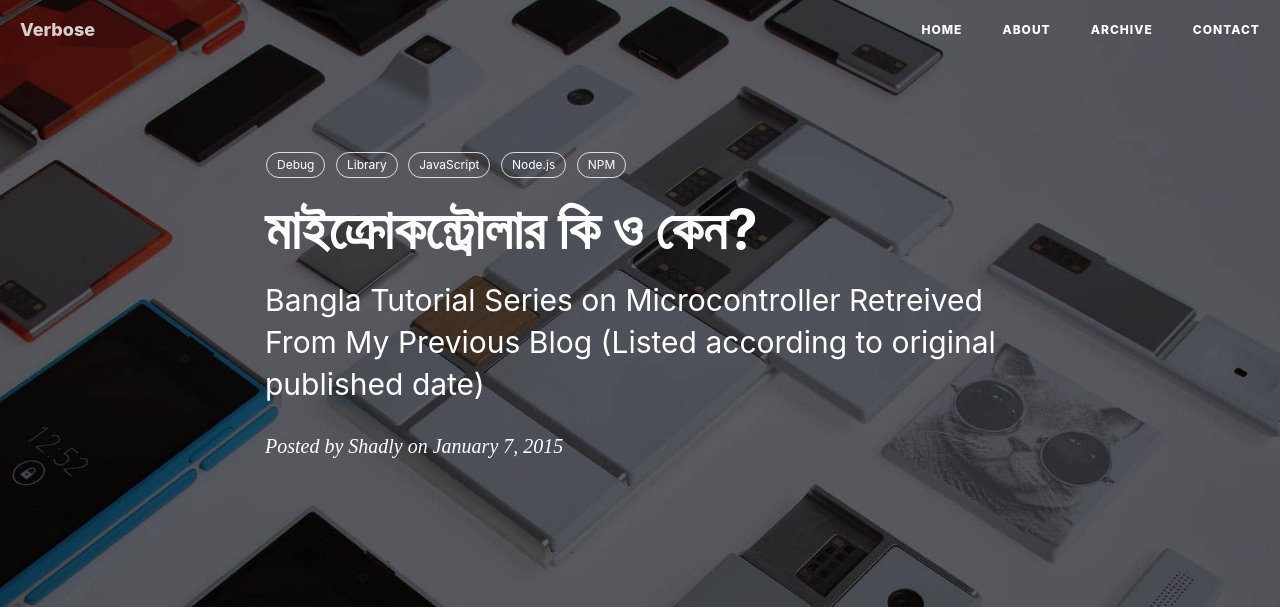
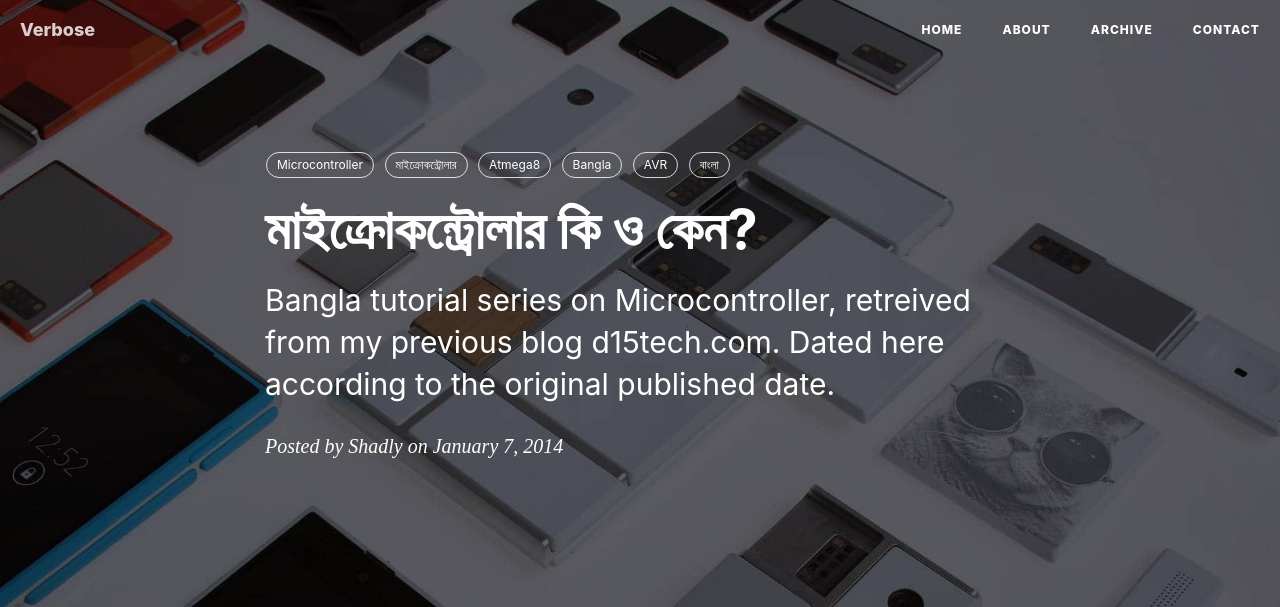
Before and after one commit to shadlyd15/blog, a Jekyll site: the page built from _posts/D15/2015-07-01-মাইক্রোকন্ট্রোলার কি ও কেন.md, in a window 1280 px wide and 1400 px high. Shown: the top 607 px of the window. Built offline with Jekyll 4.4.1, drawn with Linux system fonts in a browser that asks for light colours; nearby versions of some CDN libraries; comment, search, counter and statistics services are not loaded; some of the changed text lies outside the part shown; grey boxes are pictures that could not be loaded.

```diff
--- a/_posts/D15/2015-07-01-মাইক্রোকন্ট্রোলার কি ও কেন.md
+++ b/_posts/D15/2015-07-01-মাইক্রোকন্ট্রোলার কি ও কেন.md
@@ -1,27 +1,34 @@
 ---
 layout: post
 title: "মাইক্রোকন্ট্রোলার কি ও কেন?"
-subtitle: 'Bangla Tutorial Series on Microcontroller Retreived From My Previous Blog (Listed according to original published date)'
-date:       2015-01-07
+subtitle: 'Bangla tutorial series on Microcontroller, retreived from my previous blog d15tech.com. Dated here according to the original published date.'
+date:       2014-01-07
 author: "Shadly"
 category: Library
 categories: ['Library', 'JavaScript', 'Node.js', 'NPM']
 header-img: "img/post-bg-js-module.jpg"
 catalog: true
 tags:
-  - Debug
-  - Library
-  - JavaScript
-  - Node.js
-  - NPM
+  - Microcontroller
+  - মাইক্রোকন্ট্রোলার
+  - Atmega8
+  - Bangla
+  - AVR
+  - বাংলা
 ---
 
+
+# মাইক্রোকন্ট্রোলার
 মাইক্রোকন্ট্রোলার !!! প্রথমেই বলে রাখা ভালো যে আমাদের আশে যে সকল ইলেক্ট্রনিক্স জিনিস আছে তার প্রাণভোমরা হল মাইক্রোকন্ট্রোলার নামের এক ছোট্ট চিপ যা কিনা অনেক কাজের কাজী। টিভি থেকে শুরু করে আমদের হাতের মোবাইল ফোন পর্যন্ত সবকিছুতেই তার রয়েছে আনাগোনা। এই মাইক্রোকন্ট্রোলার হল এক ধরনের সিঙ্গেল চিপ কম্পিউটার। এটি হল কোন ইলেক্ট্রনিক যন্ত্রের ব্রেইন, যা এর সাথে Interface করা অন্যান্য যন্ত্রকে Control করে বা নির্দেশনা দেয়। একটি কম্পিউটারে সাধারণত থাকে CPU, RAM, Hard disk, IO Pins ইত্যাদি। মাইক্রোকন্ট্রোলারে এসবই রয়েছে কিন্তু খুবই ছোট আকারে। এর কারণ হল আমরা যখন কোন যন্ত্রকে Control করতে যাবো তখন নিশ্চয়ই একটা ছোট যন্ত্রের সাথে এত্ত বড়ো একটা কম্পিউটার লাগিয়ে দিব না !
 
+# প্রকারভেদ
 কাজের পরিধি অনুযায়ী মাইক্রোকন্ট্রোলারের রয়েছে নানা প্রকারভেদ। তবে বাজারে প্রচলিত মাইক্রোকন্ট্রোলারের মধ্যে সবচে প্রচলিত হল Atmel এর AVR , Microchipএর PIC ইত্যাদি। আমরা প্রাথমিকভাবে AVR Microcontroller নিয়ে আলোচনা করবো। কারণ শুরু করার জন্য AVR Series মাইক্রোকন্ট্রোলারের সত্যিই কোন জুড়ি নেই। এটি দামে সস্তা এবং এর জন্য Burner তৈরি করা খুবই সহজ। USBasp Programmer দিয়ে প্রায় সব ধরণেরই AVR মাইক্রোকন্ট্রোলার program করা যায়। অপরদিকে PIC এর জন্যBurner তৈরি করা অপেক্ষাকৃত কঠিন এবং বায়বহুল। তাই Beginner দের জন্য AVR মাইক্রোকন্ট্রোলার ব্যবহার করাটাই বেস্ট অপশন। AVR মাইক্রোকন্ট্রোলারএর মধ্যে সবচে কমন হচ্ছে Atmega8 , Atmega16, Atmega32 এসব মাইক্রোকন্ট্রোলারগুলো। এগুলো যেমন দামে সস্তা, বাংলাদেশী বাজারে সহজলভ্য ঠিক তেমনি এর আছে এমন সব ফিচার যা এদের সত্যিকার অর্থেই করে তুলেছে অনন্য। আমরা আপাতত এইসব মাইক্রোকন্ট্রোলার কিভাবে ব্যবহার করতে হয় তা জানবো।
 
-Atmega8 মাইক্রোকন্ট্রোলার
+# Atmega8 মাইক্রোকন্ট্রোলার
+<div style="text-align:center"><img src ="https://web.archive.org/web/20150807205611if_/http://d15tech.com/wp-content/uploads/2015/01/mega8.jpg" alt ="Atmega8 মাইক্রোকন্ট্রোলার"/></div>
+
 Atmega8 মাইক্রোকন্ট্রোলার
 মাইক্রোকন্ট্রোলার হল এমন এক Programmable Chip যার আছে অনেক ক্ষমতা। তবে ক্ষমতা থাকলেই চলবে না, এই ক্ষমতাকে ব্যবহার করার কৌশলও জানতে হবে। প্রথমেই বলেছি মাইক্রোকন্ট্রোলার হল Programmable Chip তার মানে একে চালাতে হলে একে প্রোগ্রাম করা জানতে হবে। সেই সাথে থাকতে হবে Hardware এর সঠিক দক্ষতা। তবে ভয়ের কোন কারণ নেই, আমরা খুব তাড়াতাড়িই এই দুটি অর্জন করব।
 
+# শুরু করতে পারো
 মজার ব্যপার হল সঠিক Program এবং Hardware থাকলে মাইক্রোকন্ট্রোলার প্রায় সব পিনগুলোই বিভিন্ন কাজে লাগানো যায়। যদিও কিছু বিশেষ পিন রয়েছে বিশেষ কাজের জন্য। আমরা এই সাইটে Microcontroller কে program করবো C Programming এর মাধ্যমে। তাই এই Tutorial গুলো দেখার আগে সামান্য C Programming এবং Analog Electronics সম্পর্কে জ্ঞান থাকা ভালো। তবে না থাকলেও কোন সমস্যা নেই। যাদের এ সম্পর্কে কোন জ্ঞান নেই তারাও এই সাইট থেকে শেখা শুরু করতে পারো।
```
Also changed, not shown: img/favicon.ico.
